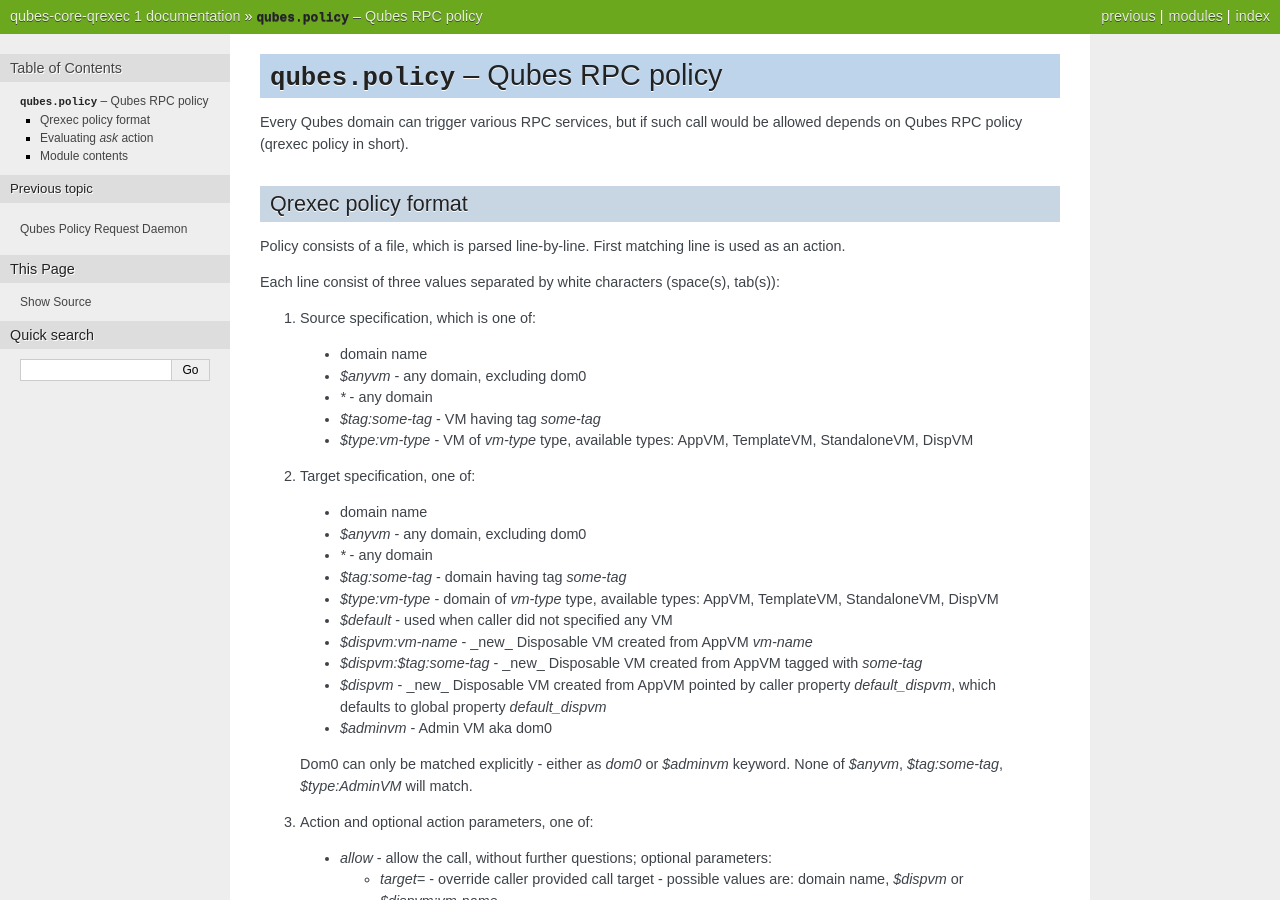
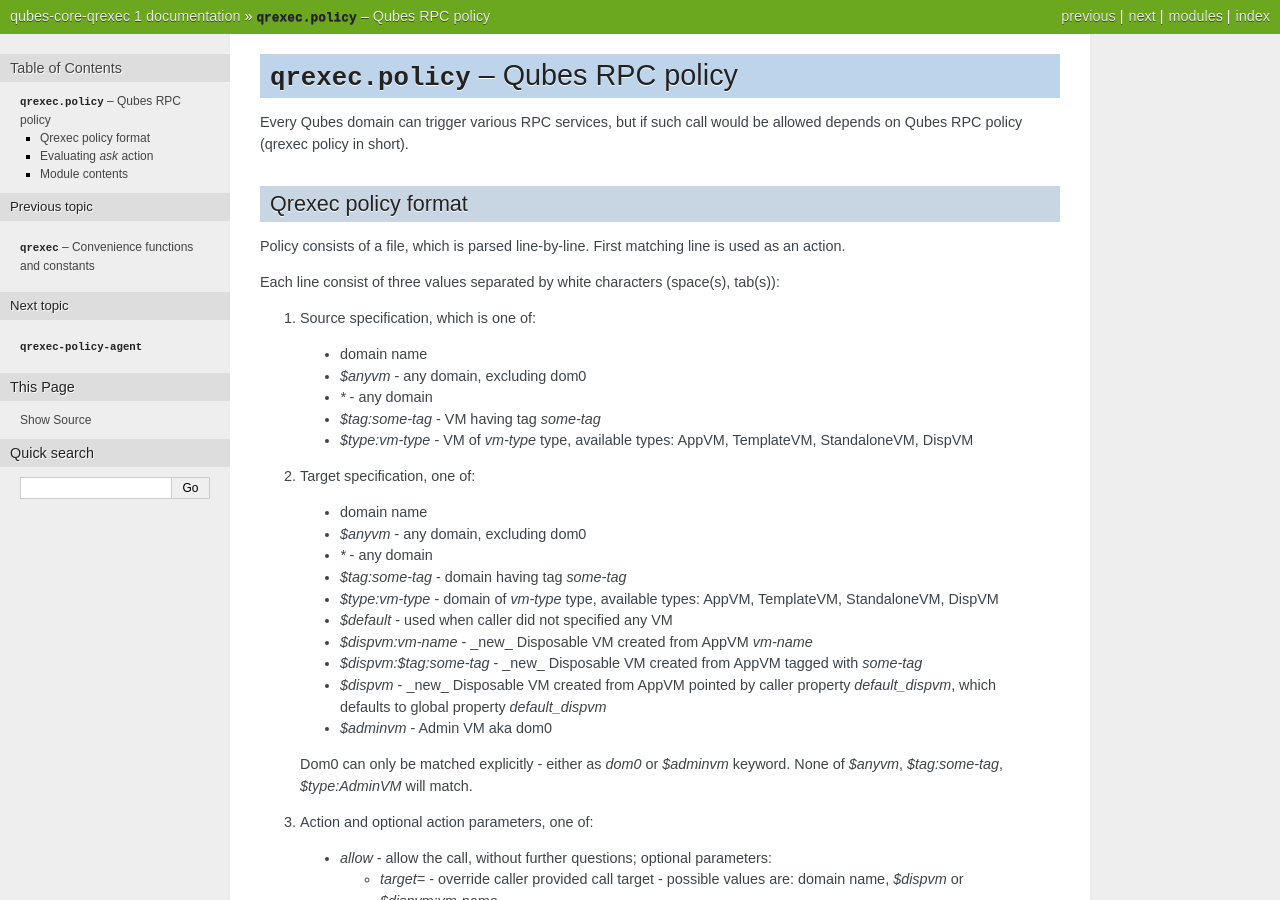
Before and after one commit to QubesOS/qubes-core-qrexec, a Sphinx documentation site: the page built from doc/qrexec-policy.rst, in a window 1280 px wide and 900 px high. Built offline with Sphinx 7.4.7, drawn with Linux system fonts in a browser that asks for light colours; pages that are not in the unit, such as notebooks, are missing from menus; some of the changed text lies outside the part shown.

Commit message:
Several fixes for doc inclusion

```diff
--- a/doc/index.rst
+++ b/doc/index.rst
@@ -6,6 +6,8 @@
    :caption: Contents:
 
    qrexec
+   qrexec-policy
+   qrexec-policy-agent
    qrexec-policy-parser
    qrexec-policy-parser_compat
    qrexec-exc
--- a/doc/multifile-policy.markdown
+++ b/doc/multifile-policy.markdown
@@ -111,8 +111,7 @@
 The file referenced by FILENAME is in old syntax:
 - there is no service and argument on the line
 - `$` is accepted as part of tokens
-- `@include` includes files with the same syntax;
-  also valid with colon syntax (`$include:/file/path`).
+- `@include` includes files with the same syntax; also valid with colon syntax (`$include:/file/path`).
 
 The file is included only for this particular service. Argument field is
 mandatory, but may be empty (single `+`) or catch-all `*`. FILENAME is included
@@ -164,8 +163,7 @@
 Vendors providing packaged rules should use:
 - `/etc/qubes/policy.d/60-<pkgname>.policy` for explicit deny rules
 - `/etc/qubes/policy.d/70-<pkgname>.policy` for explicit allow rules
-- `/etc/qubes/policy.d/80-<pkgname>.policy` for generic rules, possibly with `*`
-  in the service name.
+- `/etc/qubes/policy.d/80-<pkgname>.policy` for generic rules, possibly with `*` in the service name.
 
 This is expected of vendors to avoid conflicts between different packages.
 
--- a/doc/qubes-policy.rst
+++ b/doc/qrexec-policy.rst
@@ -1,5 +1,5 @@
-:py:mod:`qubes.policy` -- Qubes RPC policy
-==========================================
+:py:mod:`qrexec.policy` -- Qubes RPC policy
+===========================================
 
 Every Qubes domain can trigger various RPC services, but if such call would be
 allowed depends on Qubes RPC policy (qrexec policy in short).
@@ -93,7 +93,7 @@
 Module contents
 ---------------
 
-.. automodule:: qubes.policy
+.. automodule:: qrexec.policy
    :members:
    :show-inheritance:
 
```
